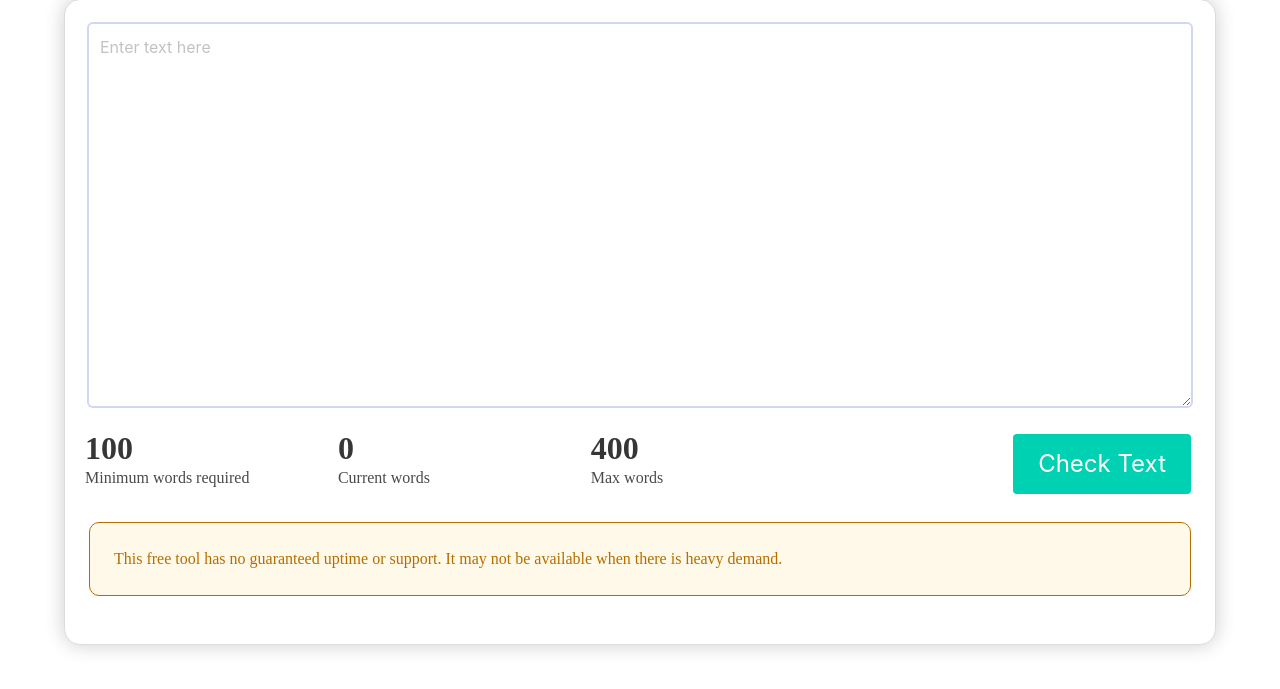
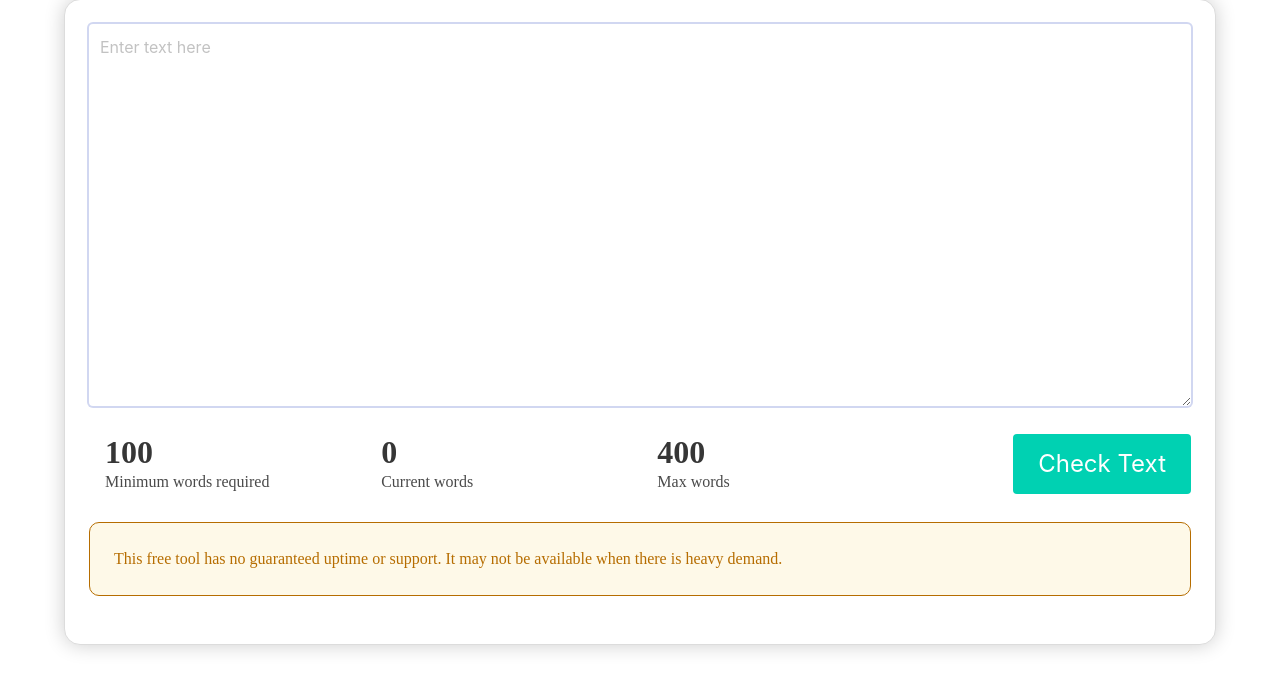
Before and after one commit to empirical-org/AI-Writing-Check, a Flask app: page / in a window 1280 px wide. Shown: the part 697-1386 px from the top of the page. Run offline with Flask 2, Linux system fonts and the light colour scheme.

Commit message:
Style tweaks.

```diff
--- a/app/static/style.css
+++ b/app/static/style.css
@@ -5,10 +5,6 @@ body {
 section {
   padding: 80px 0 40px;
   border-top: 1px solid #ccc;
-}
-
-button {
-  border
 }
 
 header {
--- a/app/templates/index.html
+++ b/app/templates/index.html
@@ -48,9 +48,9 @@
       <div class='form-section p-5 mb-6'>
         <form id="js-form">
         <textarea id="js-textBox" class='textarea' placeholder='Enter text here' rows=15></textarea>
-        <div class='columns mt-4'>
-          <div class='column is-two-thirds p-2'>
-            <div id="js-counters" class='columns counters'>
+        <div class='columns mt-4 is-clearfix'>
+          <div class='column'>
+            <div id="js-counters" class='columns counters ml-1'>
               <div class='column'>
                 <div class='title mb-0'>100</div>
                 <div class='description'>Minimum words required</div>
@@ -59,20 +59,21 @@
                 <div id="js-wordCount" class='title mb-0'>0</div>
                 <div class='description'>Current words</div>
               </div>
-              <div class='column max-words'>
+              <div class='column'>
                 <div class='title mb-0'>400</div>
                 <div class='description'>Max words</div>
               </div>
             </div>
           </div>
 
-          <div class='column is-one-third '>
+          <div class='column is-3'>
             <input type="submit" id="js-submitButton" class='button is-primary is-large is-pulled-right' value="Check Text"
             />
           </div>
-          </form>
         </div>
-        <div class='columns mt-4'>
+        </form>
+
+        <div class='columns mt-4 '>
           <div class='column js-feedbacks'>
             <div id="js-warning" class="js-feedback p-5 warning content">
               <p>This free tool has no guaranteed uptime or support. It may not be available when there is heavy demand.</p>
```
